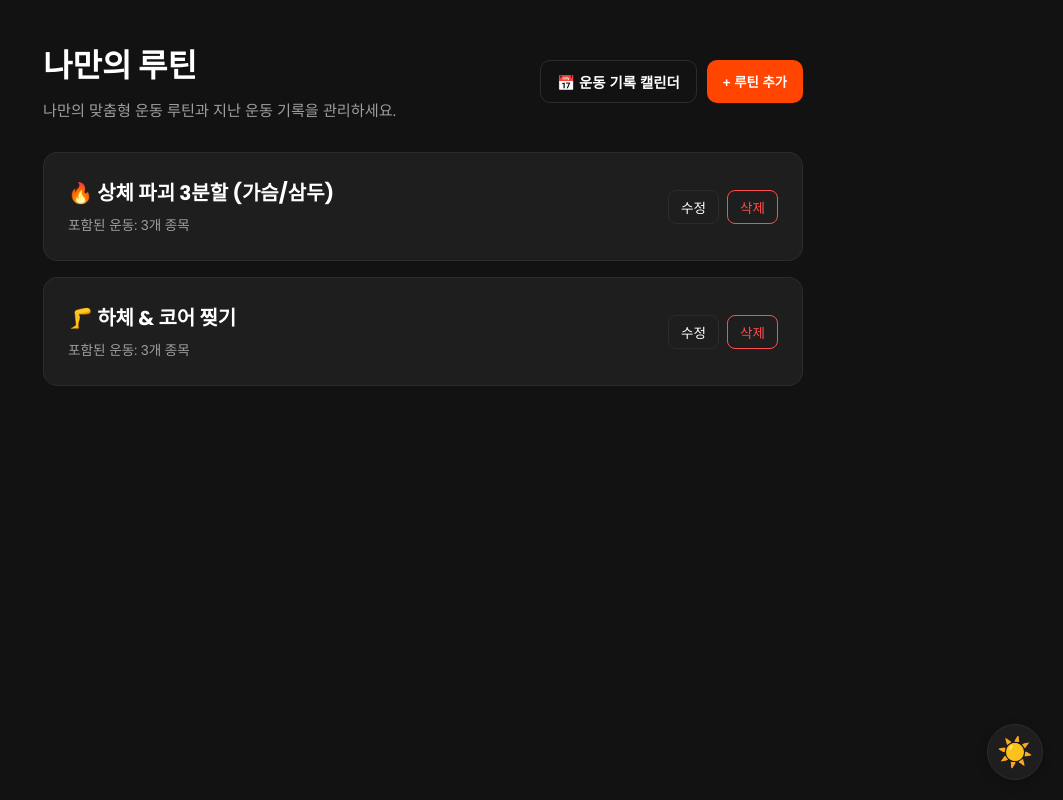
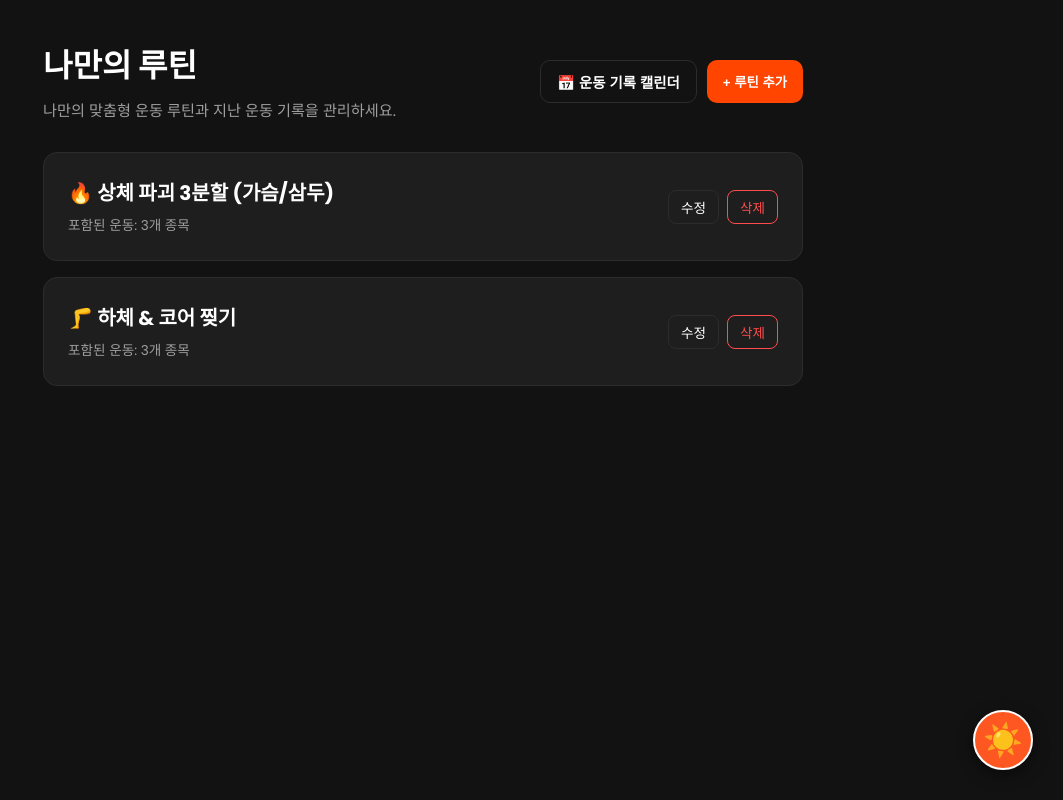
Before and after one commit to yoonjichang/yoonjichang, a React (Vite) app: page / in a window 1280 px wide. Shown: the whole page, without its empty margins (217-1280 px from the left). Built offline with nearby package versions, Linux system fonts and the light colour scheme.

Commit message:
테마 버튼 강제 주황색 적용 및 z-index 상향

```diff
--- a/src/App.jsx
+++ b/src/App.jsx
@@ -4,52 +4,47 @@ import Routine from './pages/Routine';
 import WorkoutSession from './pages/WorkoutSession';
 
 export default function App() {
-  // 🌙/☀️ 로컬스토리지에서 테마를 불러오거나 기본값 'dark' 설정
   const [theme, setTheme] = useState(() => {
     return localStorage.getItem('lifton_theme') || 'dark';
   });
 
-  // 테마가 바뀔 때마다 HTML 최상단 속성(data-theme)과 로컬스토리지 업데이트
   useEffect(() => {
     document.documentElement.setAttribute('data-theme', theme);
     localStorage.setItem('lifton_theme', theme);
   }, [theme]);
 
-  // 테마 전환 토글 함수
   const toggleTheme = () => {
     setTheme((prev) => (prev === 'dark' ? 'light' : 'dark'));
   };
 
   return (
     <BrowserRouter>
-      {/* ☀️/🌙 화면 우측 하단 플로팅 테마 변경 버튼 */}
+      {/* 🚀 CSS 변수 없이 강제로 색상을 넣은 플로팅 버튼 (절대 투명해질 수 없음) */}
       <button
         onClick={toggleTheme}
         style={{
           position: 'fixed',
-          bottom: '20px',
-          right: '20px',
-          zIndex: 9999,
-          width: '56px',
-          height: '56px',
-          borderRadius: '28px',
-          backgroundColor: 'var(--surface)',
-          color: 'var(--text)',
-          border: '1px solid var(--border)',
-          boxShadow: '0 4px 12px rgba(0,0,0,0.2)',
-          fontSize: '1.8rem',
+          bottom: '30px',
+          right: '30px',
+          zIndex: 99999, // 어떤 요소보다도 무조건 맨 위에 오도록 설정
+          width: '60px',
+          height: '60px',
+          borderRadius: '30px',
+          backgroundColor: '#ff5722', /* 강제 주황색 배경 */
+          color: '#ffffff', /* 강제 흰색 아이콘 */
+          border: '2px solid #ffffff',
+          boxShadow: '0 5px 15px rgba(0,0,0,0.5)',
+          fontSize: '2rem',
           cursor: 'pointer',
           display: 'flex',
           justifyContent: 'center',
           alignItems: 'center',
-          transition: 'background-color 0.3s, color 0.3s'
         }}
         title="테마 변경"
       >
         {theme === 'dark' ? '☀️' : '🌙'}
       </button>
 
-      {/* 라우터 설정 */}
       <Routes>
         <Route path="/" element={<Routine />} />
         <Route path="/routine" element={<Routine />} />
```
